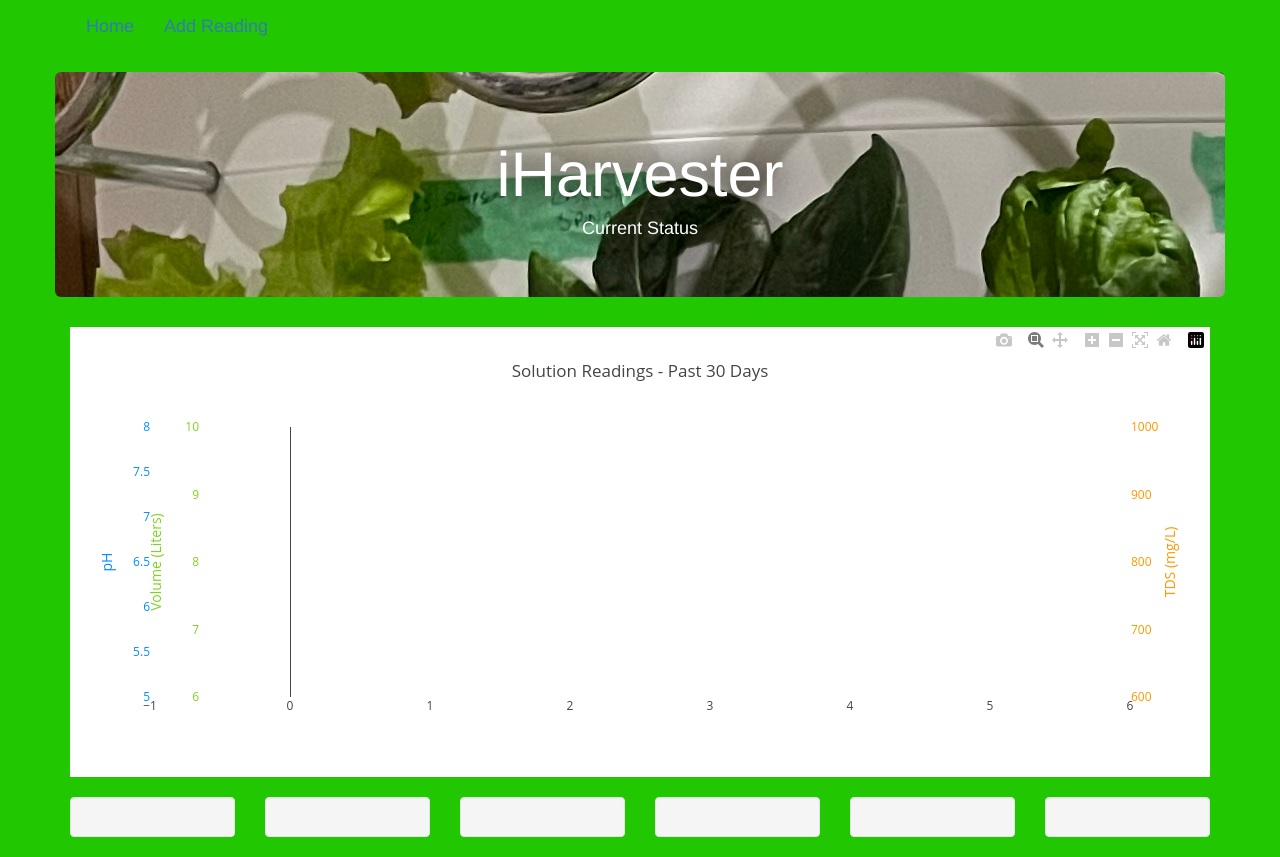
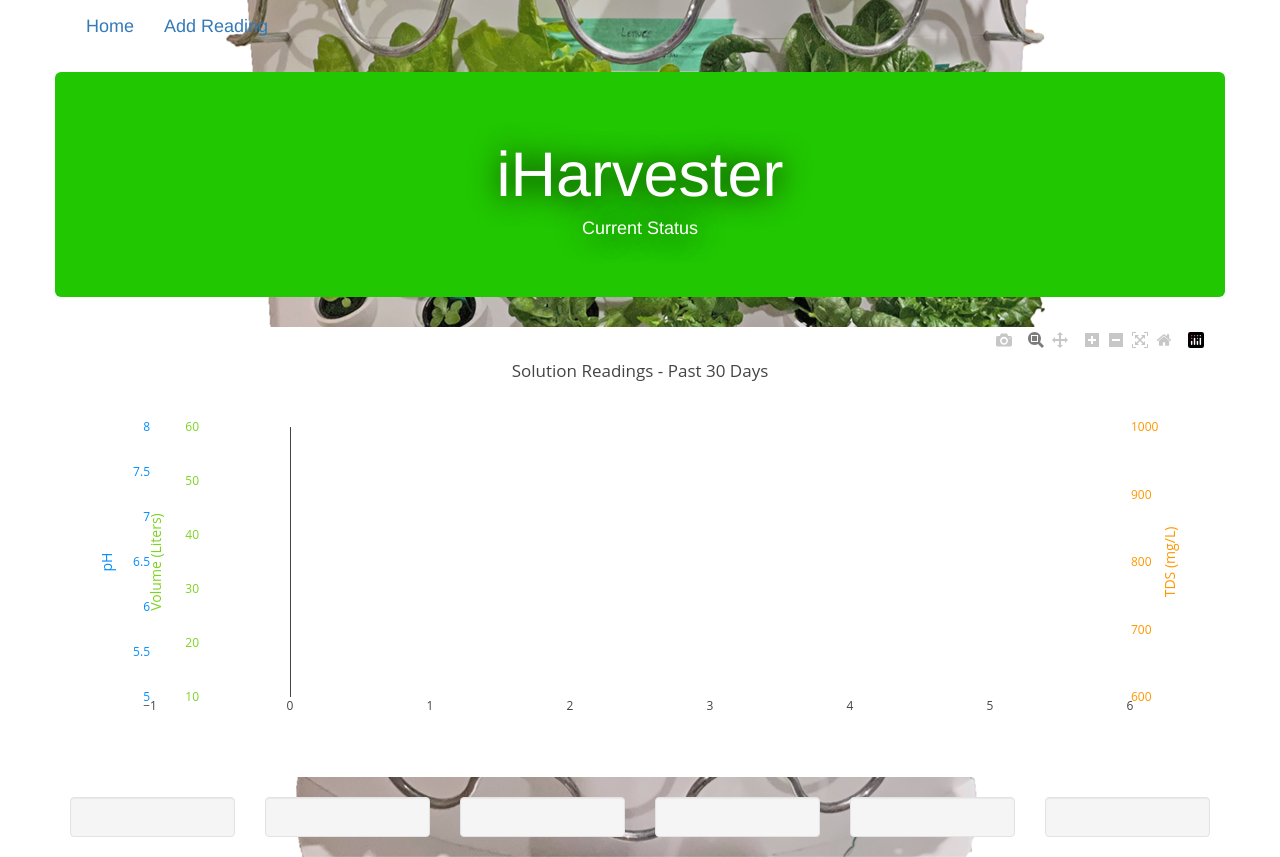
Before and after one commit to kylejohnsonks/Harvester, a Flask app: page / in a window 1280 px wide. Run offline with Flask 2, Linux system fonts and the light colour scheme; data that the repository does not hold is empty; some libraries are stand-ins or nearby versions.

Commit message:
add images

```diff
--- a/iharvester/static/css/style.css
+++ b/iharvester/static/css/style.css
@@ -1,8 +1,14 @@
 body {
-    background-color: hsl(110, 100%, 39%);  }
+    background-image: url("../images/fullSystem.png");
+    background-attachment: fixed;
+    background-position: center bottom;
+    background-repeat: no-repeat;
+    /* background-size: cover; */
+    background-color: hsl(0, 0%, 100%);
+    }
 .jumbotron {color: #FFFFFF;
   background-color: hsl(110, 100%, 39%);
-  background-image: url("../images/greens.jpg");
+
   background-repeat: repeat-x;
   text-align: center;
   text-shadow: black 1px 1px 30px;
--- a/iharvester/static/js/plots.js
+++ b/iharvester/static/js/plots.js
@@ -55,7 +55,7 @@ function init(){
                 side: 'left',
                 // anchor: 'free',
                 position: .05,
-                range: [6,10],
+                range: [10,60],
                 color: '7ED321',
                 showgrid: false
             },
```
Also changed, not shown: iharvester/static/images/IMG_8681.JPG (added), iharvester/static/images/fullSystem.png (added), 2 other files.
